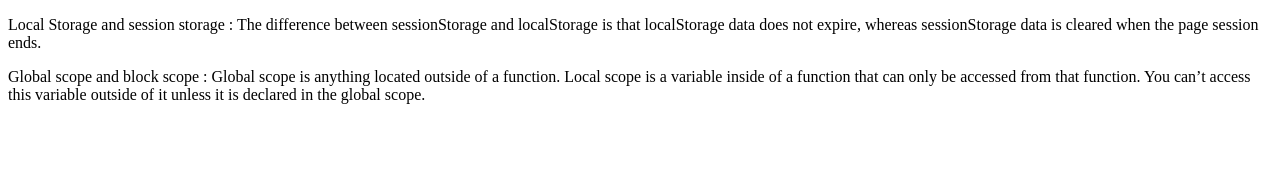
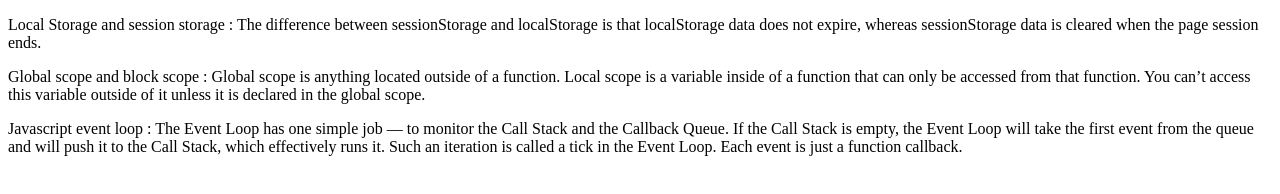
Before and after one commit to mehedihasanmurad/b6-type-monster-debug-assignment-mehedihasanmurad, a plain HTML site: page blog.html in a window 1280 px wide. Drawn offline with Linux system fonts and the light colour scheme.

Commit message:
event loop added

```diff
--- a/blog.html
+++ b/blog.html
@@ -10,8 +10,13 @@
     <p>Local Storage and session storage : The difference between sessionStorage and localStorage is that localStorage data does not expire,
 
         whereas sessionStorage data is cleared when the page session ends.</p>
+
     <p>Global scope and block scope : Global scope is anything located outside of a function.
 
         Local scope is a variable inside of a function that can only be accessed from that function. You can’t access this variable outside of it unless it is declared in the global scope.</p>
+
+        <p>Javascript event loop : The Event Loop has one simple job — to monitor the Call Stack and the Callback Queue. If the Call Stack is empty, the Event Loop will take the first event from the queue and will push it to the Call Stack, which effectively runs it.
+
+            Such an iteration is called a tick in the Event Loop. Each event is just a function callback.</p>
 </body>
 </html>
```
